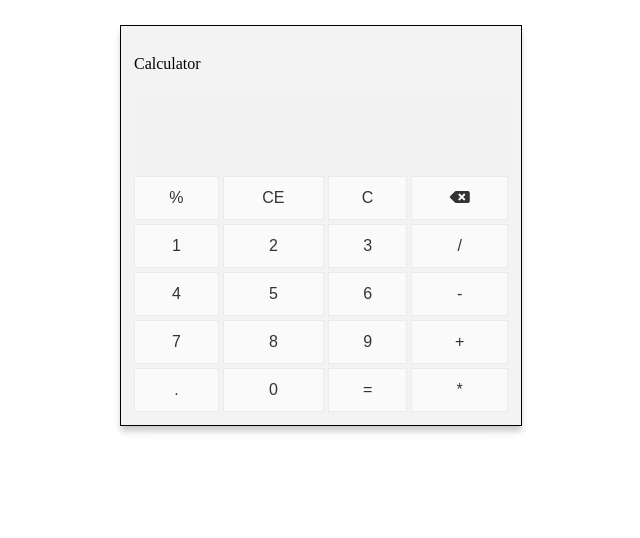
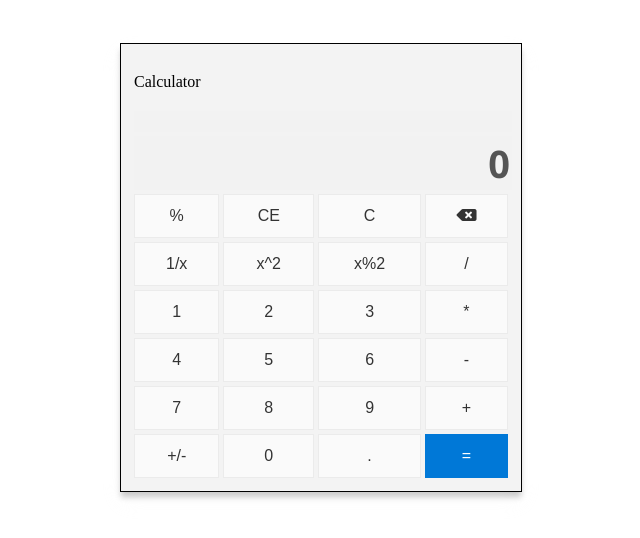
Before and after one commit to Genresal/JS-CustomCalculator, a website: page index.html in a window 1280 px wide. Shown: the whole page, without its empty margins (319-959 px from the left). Drawn offline with Linux system fonts and the light colour scheme.

Commit message:
fix HTML template and styles

```diff
--- a/index.html
+++ b/index.html
@@ -32,11 +32,17 @@
         <td> <button class="button" value="C" onclick="clearResult()" >C</button> </td>
         <td> <button class="button" value="bs" onclick="backspace()" ><i class="fa fa-backspace"></i></button> </td>
       </tr>
+      <tr>
+        <td> <button class="button" value="1/x" >1/x</button> </td>
+        <td> <button class="button" value="x^2" >x^2</button> </td>
+        <td> <button class="button" value="x%2" >x%2</button> </td>
+        <td> <button class="button" value="/" onclick="inputOperator('/')" >/</button> </td>
+      </tr>
       <tr>
         <td> <button class="button" value="1" onclick="inputDigit('1')" >1</button> </td>
         <td> <button class="button" value="2" onclick="inputDigit('2')" >2</button> </td>
         <td> <button class="button" value="3" onclick="inputDigit('3')" >3</button> </td>
-        <td> <button class="button" value="/" onclick="inputOperator('/')" >/</button> </td>
+        <td> <button class="button" value="*" onclick="inputOperator('*')" >*</button></td>
       </tr>
       <tr>
         <td> <button class="button" value="4" onclick="inputDigit('4')" >4</button> </td>
@@ -51,11 +57,11 @@
         <td> <button class="button" value="+" onclick="inputOperator('+')" >+</button> </td>
       </tr>
       <tr>
-        <td> <button class="button" value="." onclick="inputDigit('.')" >.</button> </td>
+        <td> <button class="button" value="+/-" >+/-</button> </td>
         <td> <button class="button" value="0" onclick="inputDigit('0')" >0</button> </td>
+       <td> <button class="button" value="." onclick="inputDecimalPoint('.')" >.</button> </td>
+        <td> <button class="calculateButton" value="=" onclick="calculate()" >=</button> </td>
 
-        <td> <button class="button" value="=" onclick="calculate()" >=</button> </td>
-        <td> <button class="button" value="*" onclick="inputOperator('*')" >*</button></td>
       </tr>
     </table>
 
--- a/script.js
+++ b/script.js
@@ -1,5 +1,6 @@
 const displayElement = document.getElementById('displayElement');
 const displayBuffer = document.getElementById('displayBuffer');
+displayElement.value = 0;
 
 var current = 0;
 var firstOperand = 0;
@@ -64,9 +65,10 @@ function undo () {
 function inputOperator(operator) {
   if(error) {
     return;
-  }
-
-  if (firstOperand == 0) {
+  } else if (operator == '=') {
+    displayBuffer.value = `${firstOperand} ${operator}`;
+    return;
+  } else if (firstOperand == 0) {
     firstOperand = displayElement.value;
   } else if (this.operator && !waitingForSecondOperand) {
     calculate();
@@ -84,13 +86,21 @@ if(error) {
         error = null;
     }
 
-  if (waitingForSecondOperand) {
+  if (waitingForSecondOperand || displayElement.value == 0) {
     displayElement.value = value;
     waitingForSecondOperand = false;
     secondOperand = 0;
   } else {
     displayElement.value += value;
   }
+}
+
+function inputDecimalPoint(value) {
+    if (displayElement.value.charAt(displayElement.value.length-1) == '.') {
+        return;
+    }
+
+    inputDigit(value);
 }
 
 function onError(value) {
@@ -104,7 +114,11 @@ function calculate() {
   }
 
     console.log(`${firstOperand} ${operator} ${secondOperand}`);
-  if (secondOperand != 0) {
+    if (operator == null || operator == '=') {
+      firstOperand = displayElement.value;
+      inputOperator('=');
+      return;
+    } else if (secondOperand != 0) {
     firstOperand = displayElement.value;
   } else {
     secondOperand = displayElement.value;
@@ -114,8 +128,12 @@ function calculate() {
 
   selectCommandByOperator(operator)
 
+  if(!error) {
     displayElement.value = current;
     firstOperand = current;
+      waitingForSecondOperand = true;
+  }
+
 }
 
 function backspace() {
@@ -126,7 +144,7 @@ function backspace() {
 }
 
 function clearResult() {
-  displayElement.value = "";
+  displayElement.value = 0;
   displayBuffer.value = "";
 
   firstOperand = 0;
@@ -149,6 +167,9 @@ function selectCommandByOperator(operator) {
     case "/":
       execute(DivCommand());
       break
+    case "=":
+        execute(DivCommand());
+        break
     default:
       console.log("Unexpected opration.");
   }
@@ -163,7 +184,7 @@ document.addEventListener("keydown", function (event) {
   } else {
     switch (key) {
       case '.':
-        inputDigit(key);
+        inputDecimalPoint(key);
         break;
       case '+':
       case '-':
--- a/styles.css
+++ b/styles.css
@@ -54,3 +54,23 @@
     background-color: #ddd;
     box-shadow: 0 1px 2px rgba(0,0,0,0.1) inset;
   }
+
+.calculateButton {
+    background-color: #0078d7;
+    color: white;
+    border: none;
+    font-size: 16px;
+    padding: 12px;
+    cursor: pointer;
+    width: 100%;
+    height: 100%;
+  }
+
+  .calculateButton:hover {
+    background-color: #0288d1;
+  }
+
+  .calculateButton:active {
+    background-color: #006ac1;
+    box-shadow: 0 1px 2px rgba(0,0,0,0.1) inset;
+  }
```
Lines whose indentation alone changed are shown as unchanged.
